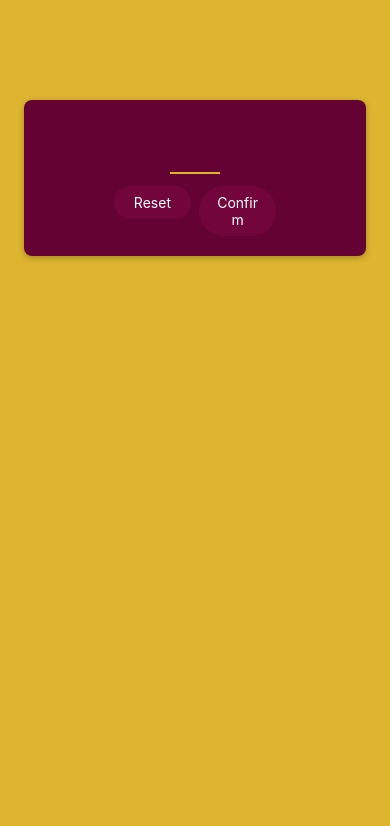
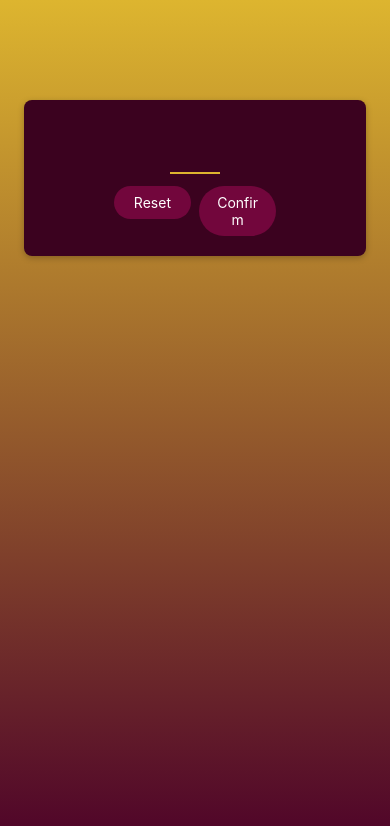
Before and after one commit to AliveKiwi/mm-rn-gmn, a React Native app: screen / in a window 390 px wide. Shown: the top 826 px of the page. Built offline with nearby package versions, Linux system fonts and the light colour scheme.

Commit message:
55 style: Wraped StartGameScreen in LinearGradient after installing with npx expo install expo-linear-gradient

```diff
--- a/App.js
+++ b/App.js
@@ -1,18 +1,19 @@
 import { StyleSheet, View } from 'react-native';
+import { LinearGradient } from 'expo-linear-gradient';
 
 import StartGameScreen from './screens/StartGameScreen';
 
 export default function App() {
   return (
-    <View style={styles.rootScreen}>
+    // 55 Use npx expo install install expo-linear-gradient to ensure compatibility of package with SDK
+    <LinearGradient colors={['#ddb52f', '#4e0329']} style={styles.rootScreen}>
       <StartGameScreen />
-    </View>
+    </LinearGradient>
   );
 }
 
 const styles = StyleSheet.create({
   rootScreen: {
     flex: 1,
-    backgroundColor: '#ddb52f',
   },
 });
--- a/package.json
+++ b/package.json
@@ -12,7 +12,8 @@
     "expo": "~51.0.8",
     "expo-status-bar": "~1.12.1",
     "react": "18.2.0",
-    "react-native": "0.74.1"
+    "react-native": "0.74.1",
+    "expo-linear-gradient": "~13.0.2"
   },
   "devDependencies": {
     "@babel/core": "^7.20.0"
--- a/screens/StartGameScreen.js
+++ b/screens/StartGameScreen.js
@@ -37,7 +37,7 @@
     marginTop: 100,
     marginHorizontal: 24,
     padding: 16,
-    backgroundColor: '#640233',
+    backgroundColor: '#3b021f',
     borderRadius: 8,
     elevation: 4, // Android only concept
     shadowColor: 'black',
```
Also changed, not shown: 1 other file (tests, documents, lock files or other folders).
